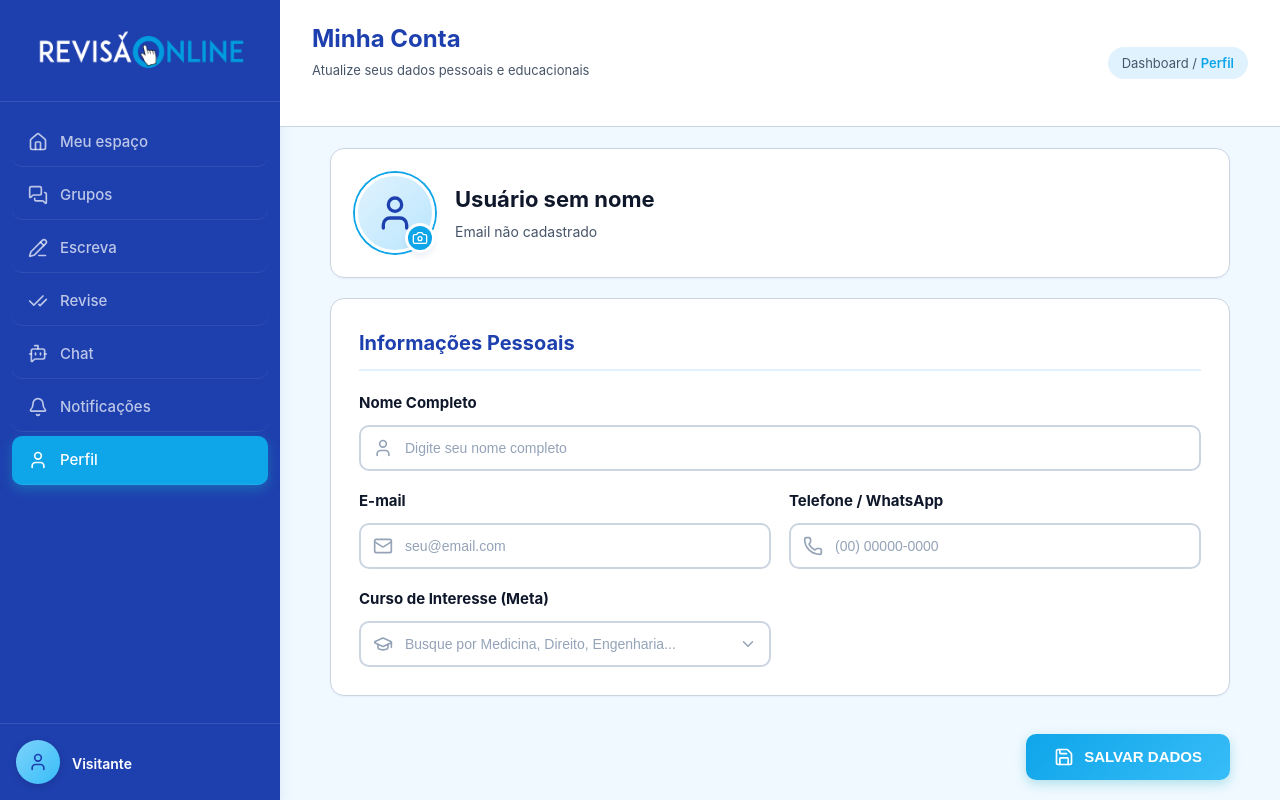
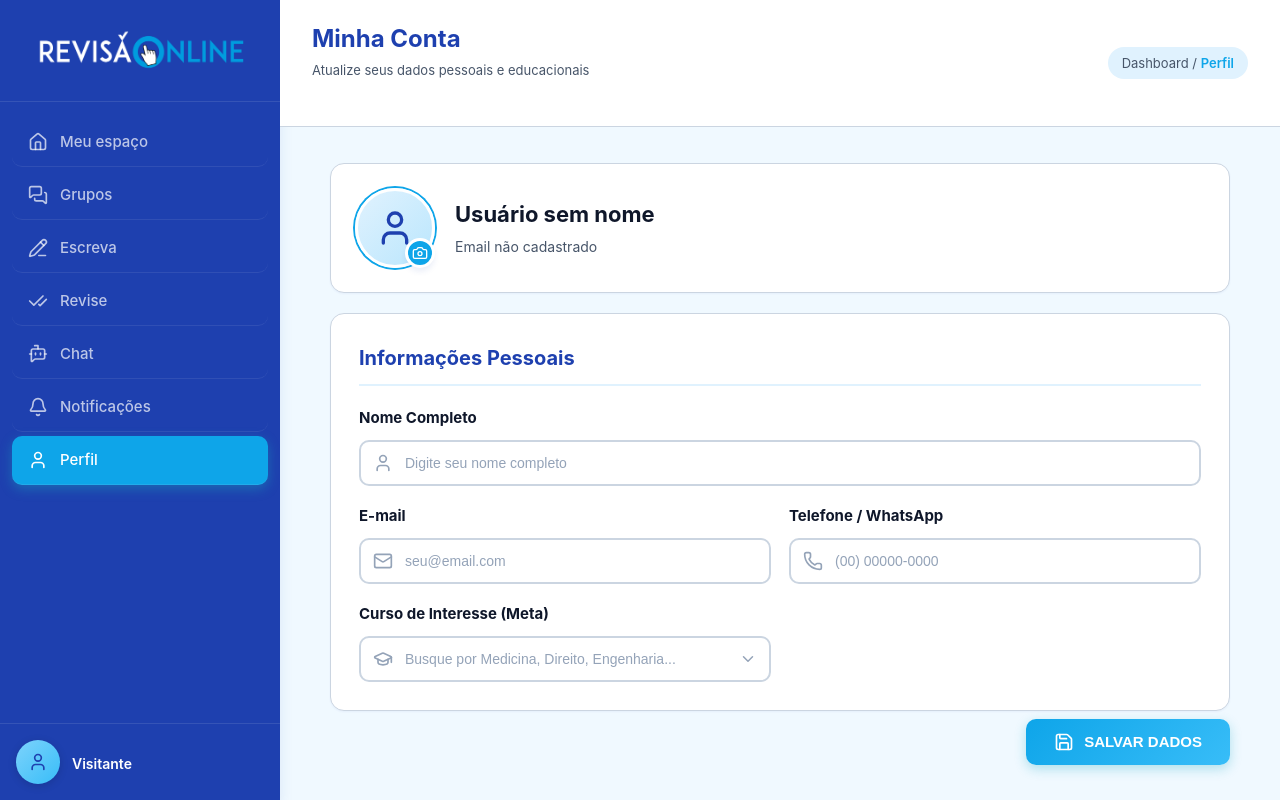
Before and after one commit to isamattoss/projetofrontend, a React (Vite) app: page /perfil in a window 1280 px wide. Built offline with nearby package versions, Linux system fonts and the light colour scheme.

Commit message:
botão salvar posição ok

```diff
--- a/src/perfil.style.css
+++ b/src/perfil.style.css
@@ -480,7 +480,7 @@ body {
 .action-bar {
     display: flex;
     justify-content: flex-end;
-    margin-top: 18px;
+    margin-top: -12px;
 }
 
 .save {
```
